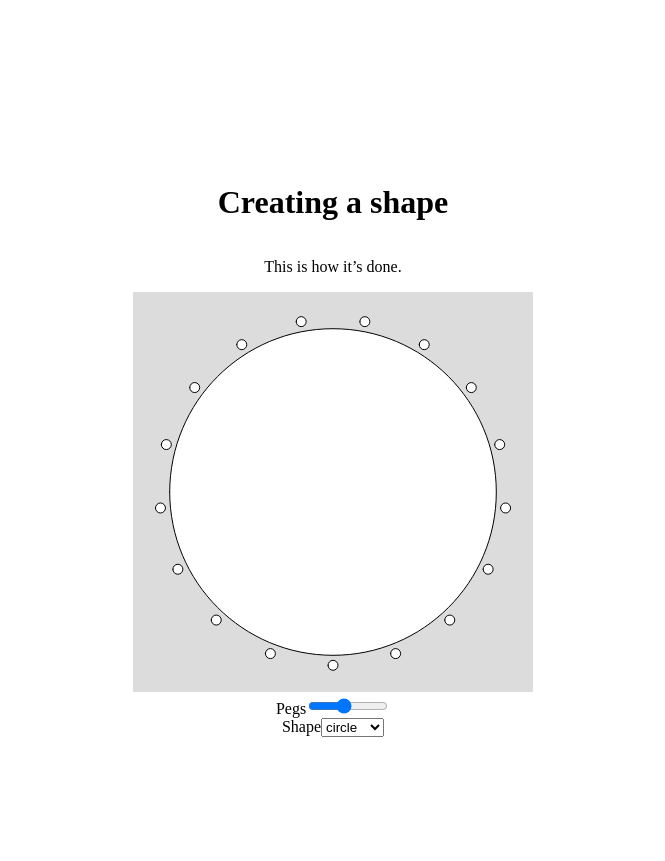
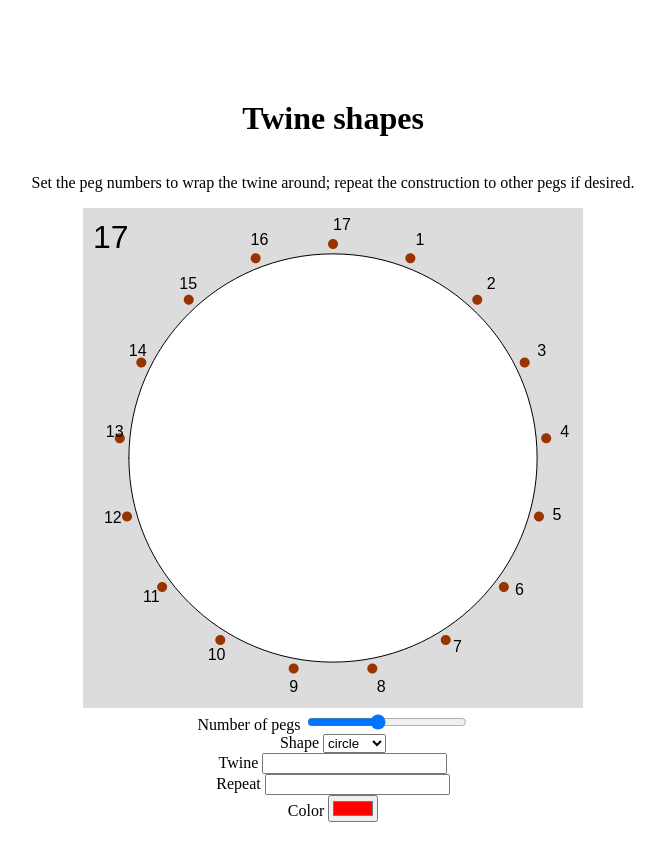
Before and after one commit to createyourpersonalaccount/blog, a Jekyll site: the page built from _posts/2023-01-16-p5-shapes.md, in a window 1280 px wide. Shown: the top 861 px of the page, without its empty margins (307-972 px from the left). Built offline with Jekyll 4.4.1, drawn with Linux system fonts in a browser that asks for light colours; nearby versions of some CDN libraries; part of the change alters nothing that is shown.

Commit message:
add twine drawing code

```diff
--- a/_posts/2023-01-16-p5-shapes.md
+++ b/_posts/2023-01-16-p5-shapes.md
@@ -1,93 +1,11 @@
 ---
 layout: p5post
-title: P5 shapes
+title: P5 twine shapes
 ---
 
-# Creating a shape
+# Twine shapes
 
-This is how it's done.
+Set the peg numbers to wrap the twine around; repeat the construction
+to other pegs if desired.
 
-<script defer>
-let shapes = ["circle", "square"];
-let canvasWidth = 400;
-let canvasHeight = 400;
-let numberOfPoints;
-let numberOfPointsLabel;
-let shapeSelection;
-
-function setup() {
-  /* number of points slider */
-  numberOfPointsLabel = createDiv('Pegs');
-  numberOfPoints = createSlider(2, 36, 17, 1);
-  numberOfPoints.parent(numberOfPointsLabel);
-  numberOfPoints.style('width', '80px');
-
-  /* convex shape selection */
-  shapeSelectionLabel = createDiv('Shape');
-  shapeSelection = createSelect();
-  shapeSelection.parent(shapeSelectionLabel)
-  for(let i = 0; i < shapes.length; i++) {
-    shapeSelection.option(shapes[i]);
-  }
-  shapeSelection.selected(shapes[0]);
-
-  /* draw the empty canvas */
-  createCanvas(canvasWidth, canvasHeight);
-}
-
-function draw() {
-  /* Clear the drawing with grey */
-  background(220);
-  let pegs = numberOfPoints.value();
-  switch(shapeSelection.value()) {
-    case 'circle':
-      drawCircle(pegs);
-    break;
-    case 'square':
-      drawSquare(pegs);
-    break;
-    default:
-      /* should not happen */
-      console.error('The chosen value is not one of the programmed shapeSelection values.');
-    break;
-  }
-}
-
-function drawCircle(pegs) {
-  let radius = Math.sqrt(canvasWidth*canvasWidth + canvasHeight*canvasHeight) / Math.sqrt(3) / 2;
-  circle(canvasWidth / 2 ,canvasHeight / 2, 2*radius);
-  for(let i = 0; i < pegs; i++) {
-    let angle = Math.PI/2 - 2*Math.PI*i / pegs; // like a clock
-    circle(canvasWidth / 2 + (radius + 10)*Math.cos(angle),
-           canvasHeight / 2 + (radius + 10)*Math.sin(angle),
-           10);
-  }
-}
-
-function drawSquare(pegs) {
-  let side = Math.sqrt(canvasWidth*canvasWidth + canvasHeight*canvasHeight) / Math.sqrt(3);
-  square(canvasWidth / 2 - side / 2, canvasHeight / 2 - side / 2, side);
-  for(let i = 0; i < pegs; i++) {
-    let angle = Math.PI/2 - 2*Math.PI*i / pegs; // like a clock
-    /* We add 0.001 to detect corners without getting into
-    floating-point equality issues; this is fine since numberOfPoints
-    is capped.  */
-    if(Math.abs(Math.cos(angle)) > 1/sqrt(2) + 0.001) {
-      /* These are the left/right sides */
-      let x = Math.sign(Math.cos(angle)) * (side / 2 + 10);
-      let y = Math.sign(Math.cos(angle)) * (side / 2) * Math.tan(angle);
-      circle(canvasWidth / 2 + x, canvasHeight / 2 - y, 10);
-    } else if(Math.abs(Math.cos(angle)) < 1/sqrt(2) - 0.001) {
-      /* These are the top/bottom sides */
-      let y = Math.sign(Math.sin(angle)) * (side / 2 + 10);
-      let x = Math.sign(Math.sin(angle)) * (side / 2) / Math.tan(angle);
-      circle(canvasWidth / 2 + x, canvasHeight / 2 - y, 10);
-    } else {
-      /* These are the corners */
-      let x = Math.sign(Math.cos(angle)) * (side / 2 + 10);
-      let y = Math.sign(Math.sin(angle)) * (side / 2 + 10);
-      circle(canvasWidth / 2 + x, canvasHeight / 2 - y, 10);
-    }
-  }
-}
-</script>
+<script src="{{ 'js/twine.js' | relative_url }}" defer></script>
--- /dev/null
+++ b/js/twine.js
@@ -0,0 +1,183 @@
+/* TODO:
+  1. Study
+  <https://brennaobrien.com/blog/2014/05/style-input-type-range-in-every-browser.html>
+  for help with the slider appearance.
+  2. Replace draw() method with draw-if-needed. (look into redraw().)
+*/
+let shapes = ["circle", "square"];
+let canvasWidth = 500;
+let canvasHeight = 500;
+let numberOfPoints;
+let numberOfPointsLabel;
+let shapeSelection;
+let twineLabel;
+let twine;
+let repeatLabel;
+let repeat;
+
+function setup() {
+    /* number of points slider */
+    numberOfPointsLabel = createDiv('Number of pegs ');
+    numberOfPoints = createSlider(2, 36, 17, 1);
+    numberOfPoints.parent(numberOfPointsLabel);
+    numberOfPoints.style('width', '160px');
+    console.log(numberOfPoints.size()); // TODO use .size() to set slider size.
+
+    /* convex shape selection */
+    shapeSelectionLabel = createDiv('Shape ');
+    shapeSelection = createSelect();
+    shapeSelection.parent(shapeSelectionLabel)
+    for(let i = 0; i < shapes.length; i++) {
+        shapeSelection.option(shapes[i]);
+    }
+    shapeSelection.selected(shapes[0]);
+
+    /* twine input */
+    twineLabel = createDiv('Twine ');
+    twine = createInput('');
+    twine.parent(twineLabel);
+
+    repeatLabel = createDiv('Repeat ');
+    repeat = createInput('');
+    repeat.parent(repeatLabel);
+
+    /* convex shape selection */
+    twineColorLabel = createDiv('Color ');
+    // use twineColor.color() to get value and .input() for callback
+    twineColor = createColorPicker('#ff0000');
+    twineColor.parent(twineColorLabel)
+
+    /* draw the empty canvas */
+    createCanvas(canvasWidth, canvasHeight);
+}
+
+function draw() {
+    /* Clear the drawing with grey */
+    background(220);
+    let pegs = numberOfPoints.value();
+    /* Display the number of pegs */
+    textSize(32);
+    text(pegs, 10, 40);
+    /* Act according to chosen shape */
+    switch(shapeSelection.value()) {
+    case 'circle':
+        drawCircle(pegs);
+        break;
+    case 'square':
+        drawSquare(pegs);
+        break;
+    default:
+        /* should not happen */
+        console.error('The chosen value is not one of the programmed shapeSelection values.');
+        break;
+    }
+}
+
+function pegCoordinates(pegIndex, numberOfPegs, radius) {
+    let angle = Math.PI/2 - 2*Math.PI*pegIndex / numberOfPegs; // like a clock
+    return [canvasWidth / 2 + (radius + 10)*Math.cos(angle),
+            canvasHeight / 2 - (radius + 10)*Math.sin(angle)];
+
+}
+
+function pegTextCoordinates(pegIndex, numberOfPegs, radius) {
+    let angle = Math.PI/2 - 2*Math.PI*pegIndex / numberOfPegs; // like a clock
+    let pad = 0;
+    if(Math.cos(angle) < 0.2 && Math.sin(angle) < 0)
+        pad = 10;
+    return [canvasWidth / 2 + (radius + 24 + pad)*Math.cos(angle),
+            canvasHeight / 2 - (radius + 24 + pad)*Math.sin(angle)];
+
+}
+
+function drawCircle(pegs) {
+    let radius = Math.sqrt(canvasWidth*canvasWidth + canvasHeight*canvasHeight) / Math.sqrt(3) / 2;
+    circle(canvasWidth / 2 ,canvasHeight / 2, 2*radius);
+    for(let i = 0; i < pegs; i++) {
+        let [x, y] = pegCoordinates(i + 1, pegs, radius);
+        drawPeg(x, y);
+        let [z, w] = pegTextCoordinates(i + 1, pegs, radius);
+        textSize(16);
+        text(i + 1, z, w);
+    }
+    push();
+    strokeWeight(2);
+    stroke(twineColor.color());
+    let lines = parseLines(pegs, twine.value());
+    lines.map(pair => {
+        let [i, j] = pair;
+        let [x1, y1] = pegCoordinates(i, pegs, radius);
+        let [x2, y2] = pegCoordinates(j, pegs, radius);
+        line(x1, y1, x2, y2);
+    });
+    if(lines.length > 0) {
+        let guide = lines[0][0];
+        let repeatIndices = parsePegIndices(pegs, repeat.value());
+        for(let i = 0; i < repeatIndices.length; i++) {
+            let repeat = repeatIndices[i];
+            let shift = lines.map(pair => {
+                let [i, j] = pair;
+                return [(i + (repeat - guide)) % pegs,
+                        (j + (repeat - guide)) % pegs];
+            });
+            shift.map(pair => {
+                let [i, j] = pair;
+                let [x1, y1] = pegCoordinates(i, pegs, radius);
+                let [x2, y2] = pegCoordinates(j, pegs, radius);
+                line(x1, y1, x2, y2);
+            });
+        }
+    }
+    pop();
+}
+
+function drawSquare(pegs) {
+    let side = Math.sqrt(canvasWidth*canvasWidth + canvasHeight*canvasHeight) / Math.sqrt(3);
+    square(canvasWidth / 2 - side / 2, canvasHeight / 2 - side / 2, side);
+    for(let i = 0; i < pegs; i++) {
+        let angle = Math.PI/2 - 2*Math.PI*i / pegs; // like a clock
+        /* We add 0.001 to detect corners without getting into
+           floating-point equality issues; this is fine since numberOfPoints
+           is capped.  */
+        if(Math.abs(Math.cos(angle)) > 1/sqrt(2) + 0.001) {
+            /* These are the left/right sides */
+            let x = Math.sign(Math.cos(angle)) * (side / 2 + 10);
+            let y = Math.sign(Math.cos(angle)) * (side / 2) * Math.tan(angle);
+            drawPeg(canvasWidth / 2 + x, canvasHeight / 2 - y);
+        } else if(Math.abs(Math.cos(angle)) < 1/sqrt(2) - 0.001) {
+            /* These are the top/bottom sides */
+            let y = Math.sign(Math.sin(angle)) * (side / 2 + 10);
+            let x = Math.sign(Math.sin(angle)) * (side / 2) / Math.tan(angle);
+            drawPeg(canvasWidth / 2 + x, canvasHeight / 2 - y);
+        } else {
+            /* These are the corners */
+            let x = Math.sign(Math.cos(angle)) * (side / 2 + 10);
+            let y = Math.sign(Math.sin(angle)) * (side / 2 + 10);
+            drawPeg(canvasWidth / 2 + x, canvasHeight / 2 - y);
+        }
+    }
+}
+
+/* Draws a brown peg at (x, y). */
+function drawPeg(x, y) {
+    let brown = color(153, 51, 0);
+    push();
+    noStroke();
+    fill(brown);
+    circle(x, y, 10);
+    pop();
+}
+
+function parsePegIndices(pegs, input) {
+    /* sanitize input */
+    let xs = input.split(',')
+        .map(x => parseInt(x.trim()))
+        .filter(x => !isNaN(x) && x >= 1 && x <= pegs);
+    return xs;
+}
+
+function parseLines(pegs, input) {
+    let xs = parsePegIndices(pegs, input);
+    /* zip pegs into pairs, e.g. a, b, c, d into (a, b), (b, c), (c, d) */
+    return xs.slice(0, -1).map((x, i) => [x, xs[i+1]]);
+}
```
